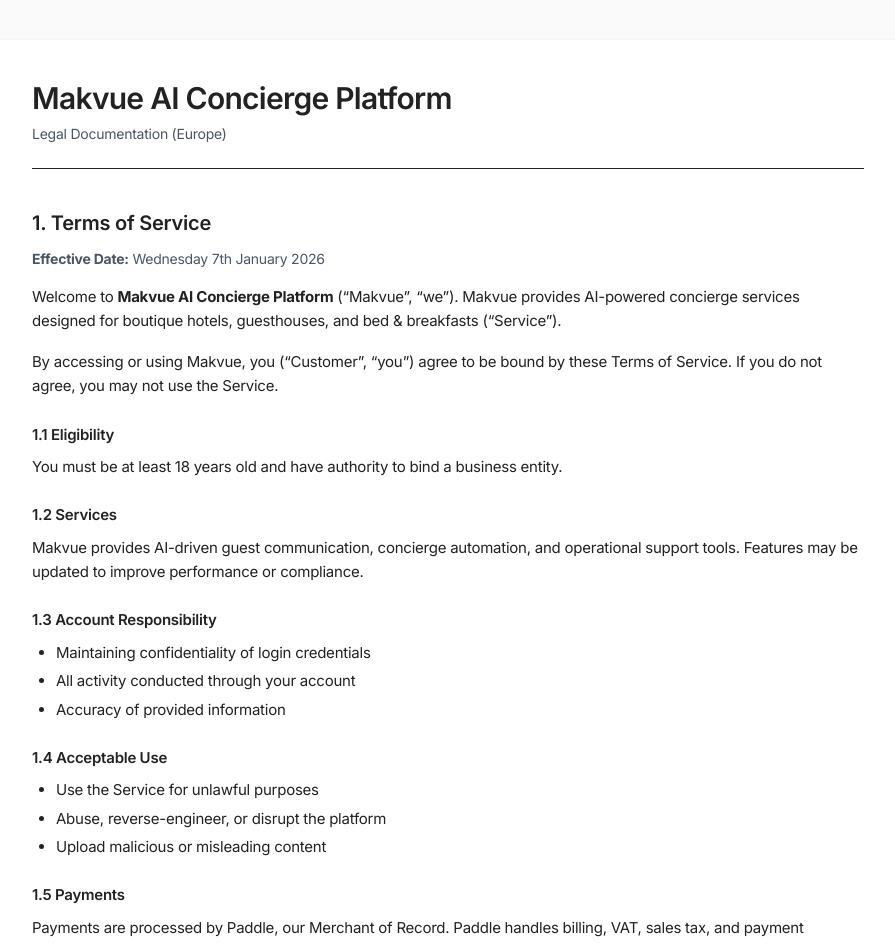
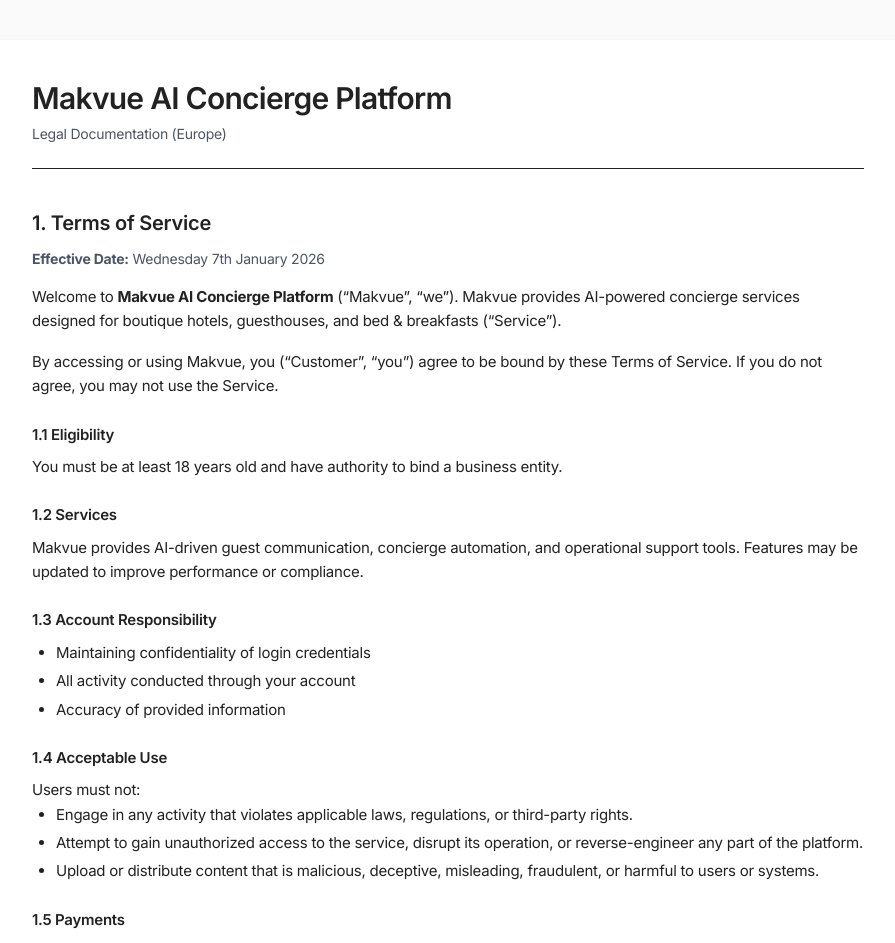
Before and after one commit to MZACC-GLOBAL/ai-consierge, a Next.js app in the folder ai-consierge/: page /terms-and-conditions in a window 1280 px wide. Shown: the top 943 px of the page, without its empty margins (192-1087 px from the left). Built offline with nearby package versions, Linux system fonts and the light colour scheme; no server answers.

Commit message:
Update page.tsx

```diff
--- a/ai-consierge/app/terms-and-conditions/page.tsx
+++ b/ai-consierge/app/terms-and-conditions/page.tsx
@@ -53,10 +53,11 @@
         </ul>
 
         <h3 className="font-semibold mt-6 mb-2">1.4 Acceptable Use</h3>
+        <p>Users must not:</p>
         <ul className="list-disc pl-6 space-y-1">
-          <li>Use the Service for unlawful purposes</li>
-          <li>Abuse, reverse-engineer, or disrupt the platform</li>
-          <li>Upload malicious or misleading content</li>
+          <li>Engage in any activity that violates applicable laws, regulations, or third-party rights.</li>
+          <li>Attempt to gain unauthorized access to the service, disrupt its operation, or reverse-engineer any part of the platform.</li>
+          <li>Upload or distribute content that is malicious, deceptive, misleading, fraudulent, or harmful to users or systems.</li>
         </ul>
 
         <h3 className="font-semibold mt-6 mb-2">1.5 Payments</h3>
```
